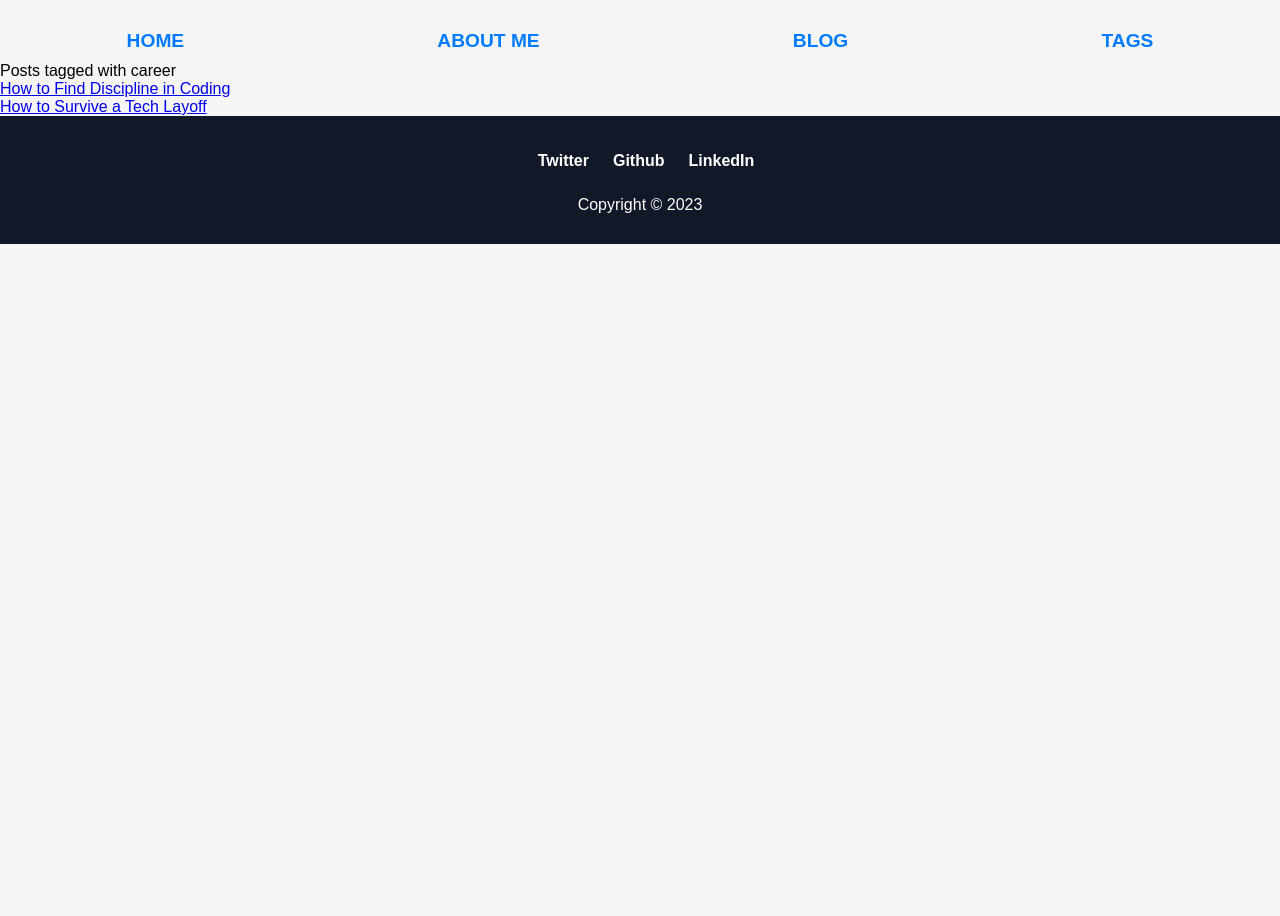
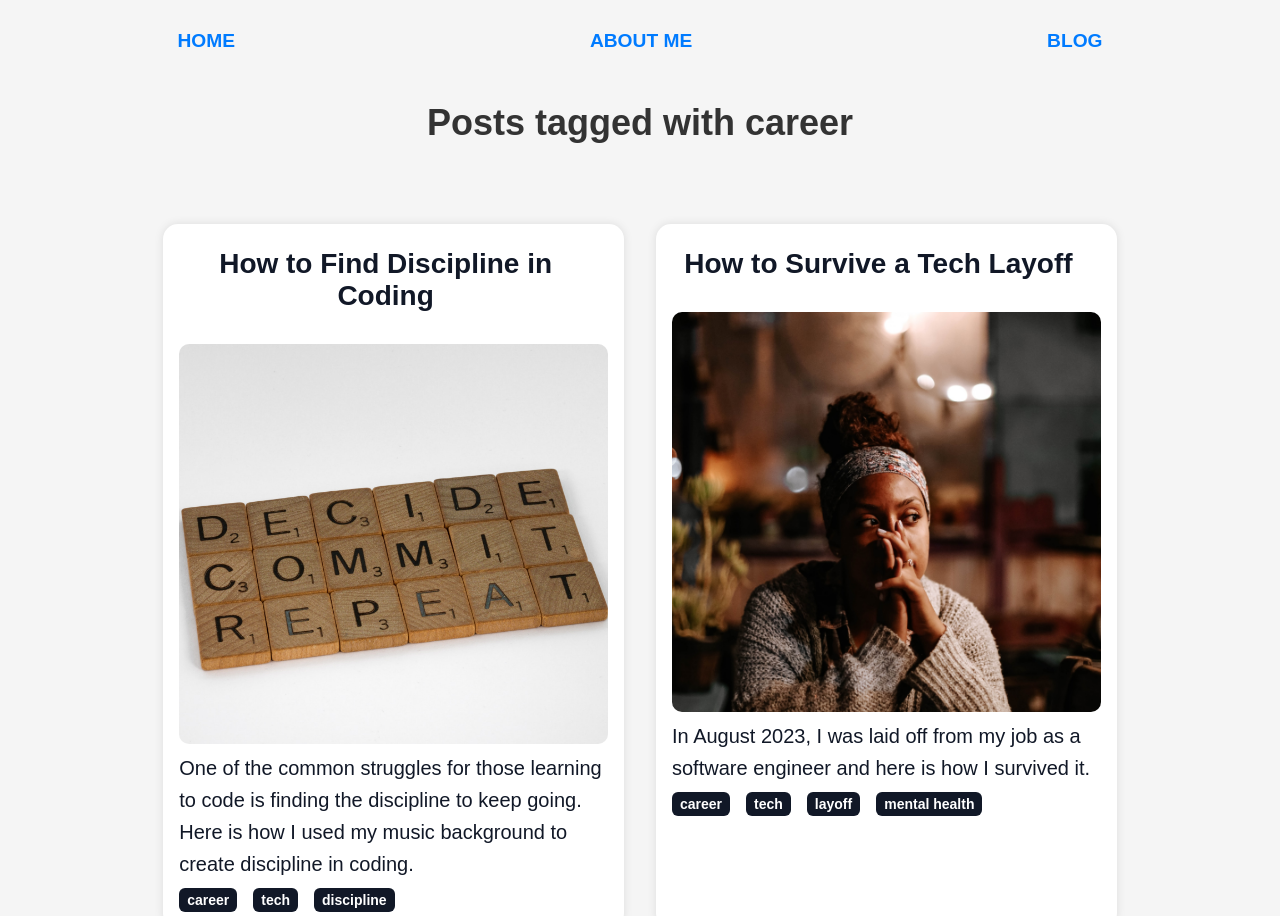
Before and after one commit to jdwilkin4/jw-blog, an Astro site: page /tags/career in a window 1280 px wide. Shown: the top 916 px of the page. Before the commit the page ends 800 px from the top, so only its background shows below. Built offline with nearby package versions, Linux system fonts and the light colour scheme; Astro itself is replaced by a stand-in of ours.

Commit message:
styles: homepage and tags

```diff
--- a/src/components/Navigation.astro
+++ b/src/components/Navigation.astro
@@ -7,6 +7,5 @@
     <li><a href="/">Home</a></li>
     <li><a href="/about">About me</a></li>
     <li><a href="/blog">Blog</a></li>
-    <li><a href="/tags/">Tags</a></li>
   </ul>
 </nav>
--- a/src/pages/tags/[tag].astro
+++ b/src/pages/tags/[tag].astro
@@ -23,12 +23,26 @@ const { posts } = Astro.props;
 ---
 
 <BaseLayout pageTitle={tag}>
-  <p>Posts tagged with {tag}</p>
-  <ul>
+  <h1 class="tags-page-heading">Posts tagged with {tag}</h1>
+  <ul class="recent-posts-list">
     {
       posts.map((post) => (
         <li>
-          <a href={post.url}>{post.frontmatter.title}</a>
+          <a class="blog-card-link" href={post.url}>
+            <div class="blog-card">
+              <h2>{post.frontmatter.title}</h2>
+              <img
+                src={post.frontmatter.image.url}
+                alt={post.frontmatter.image.alt}
+              />
+              <p>{post.frontmatter.description}</p>
+              <div class="tags-container">
+                {post.frontmatter.tags.map((tag) => (
+                  <span>{tag}</span>
+                ))}
+              </div>
+            </div>
+          </a>
         </li>
       ))
     }
--- a/src/styles/global.css
+++ b/src/styles/global.css
@@ -35,7 +35,7 @@ body {
   color: var(--dark-grey);
   text-align: center;
   font-size: 2.25rem;
-  margin-bottom: 20px;
+  margin-bottom: 10px;
 }
 
 .hero-container p {
@@ -179,9 +179,16 @@ body {
   flex-wrap: wrap;
 }
 
+.tags-page-heading {
+  color: var(--dark-grey);
+  text-align: center;
+  font-size: 2.25rem;
+  margin-top: 40px;
+}
+
 .tag {
   margin: 0.25em;
-  border: dotted 1px var(--grey);
+  border: solid 1px var(--grey);
   border-radius: 0.5em;
   padding: 0.5em 1em;
   font-size: 1.15em;
```
